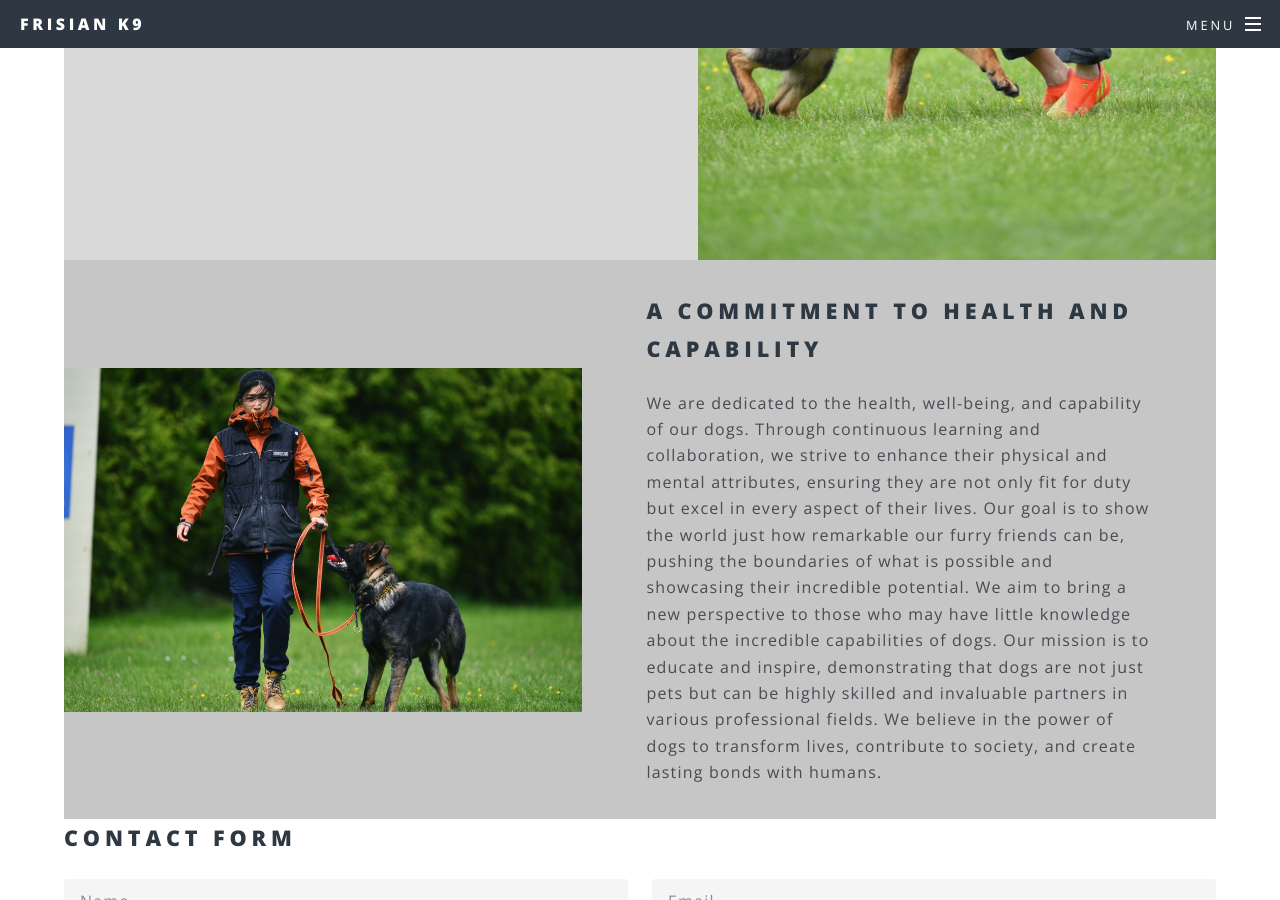
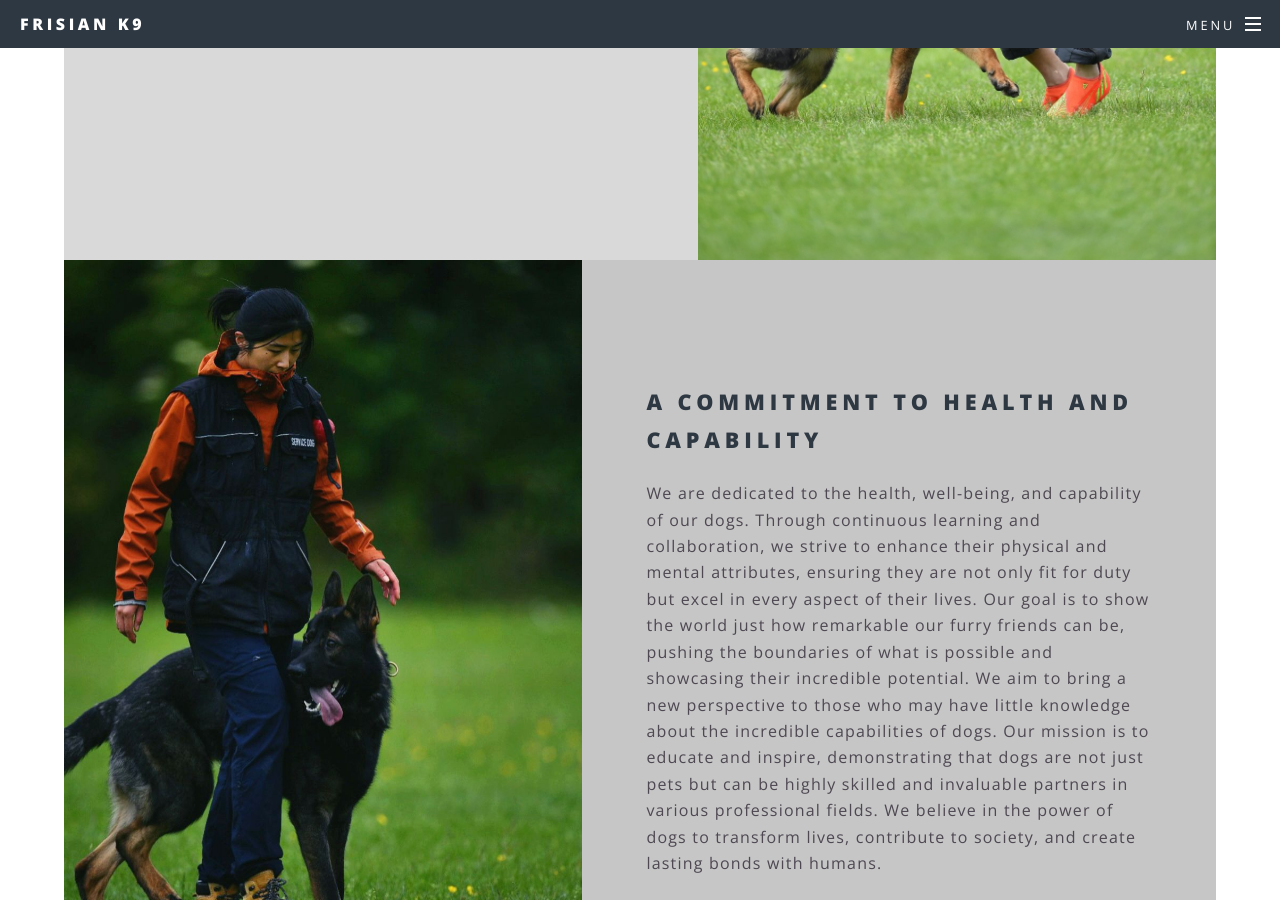
Before and after one commit to Gao921010/Gao921010.github.io, a Jekyll site: the page built from elements.html, in a window 1280 px wide and 900 px high, scrolled down 1716 px. Built offline with Jekyll 4.4.1, drawn with Linux system fonts in a browser that asks for light colours.

Commit message:
Update elements.html

```diff
--- a/elements.html
+++ b/elements.html
@@ -33,7 +33,7 @@ title: About Us
 							</div>
 						</section>
 						<section class="spotlight">
-							<div class="image"><img src="images/Kristy.jpg" alt="" /></div><div class="content">
+							<div class="image"><img src="images/WhatsApp Image 2024-06-17 at 22.32.40.jpeg" alt="" /></div><div class="content">
 								<h2>A Commitment to Health and Capability<br />
 								</h2>
 								<p>We are dedicated to the health, well-being, and capability of our dogs. Through continuous learning and collaboration,
```
